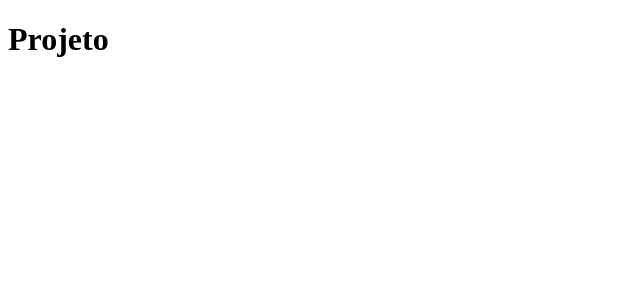
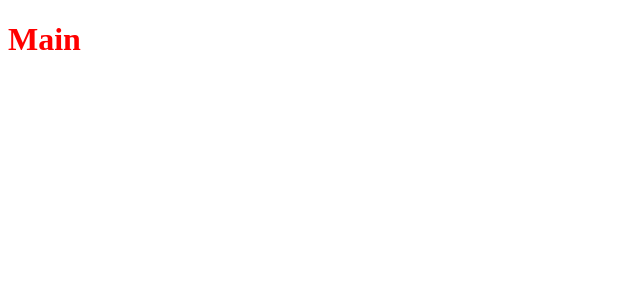
Before and after one commit to majunior07/repos, a React (Create React App) app: page / in a window 1280 px wide. Shown: the top 300 px of the page, without its empty margins (0-640 px from the left). Built offline with nearby package versions, Linux system fonts and the light colour scheme.

Commit message:
Primeiro commit 19/03/23

```diff
--- a/package.json
+++ b/package.json
@@ -10,6 +10,8 @@
     "react-dom": "^18.2.0",
     "react-router-dom": "^5.3.4",
     "react-scripts": "5.0.1",
+    "styled-component": "^2.8.0",
+    "styled-components": "^5.3.9",
     "web-vitals": "^2.1.4"
   },
   "scripts": {
--- a/src/App.js
+++ b/src/App.js
@@ -1,10 +1,9 @@
 import React from "react";
+import Routes from "./routes";
 
 function App() {
   return (
-    <div>
-        <h1>Projeto</h1>
-    </div>
+    <Routes />
   );
 }
 
--- a/src/pages/Main/index.js
+++ b/src/pages/Main/index.js
@@ -0,0 +1,11 @@
+import React from "react";
+
+import { Title } from './styled';
+
+export default function Main() {
+    return(
+        <Title>
+            Main
+        </Title>
+    )
+}
--- /dev/null
+++ b/src/pages/Main/styled.js
@@ -0,0 +1,10 @@
+import styled from "styled-components";
+
+export const Title = styled.h1`
+    color: #FF0000;
+
+
+    span{
+        color: blue;
+    }
+`;
--- a/src/pages/Repositorio/index.js
+++ b/src/pages/Repositorio/index.js
@@ -0,0 +1,7 @@
+import React from "react";
+
+export default function Repositorio() {
+    return(
+        <h1>Repositorio</h1>
+    )
+}
--- a/src/routes.js
+++ b/src/routes.js
@@ -1 +1,16 @@
+import React from 'react';
 import { BrowserRouter, Switch, Route} from 'react-router-dom';
+
+import Main from './pages/Main';
+import Repositorio from './pages/Repositorio';
+
+export default function Routes() {
+    return(
+        <BrowserRouter>
+            <Switch>
+                <Route exact path="/" component={Main}/>
+                <Route path="/repositorio/:repositorio" component={Repositorio} />
+            </Switch>
+        </BrowserRouter>
+    );
+}
```
Also changed, not shown: src/styles/global.js (added, +21 -0 lines), 1 other file (tests, documents, lock files or other folders).
